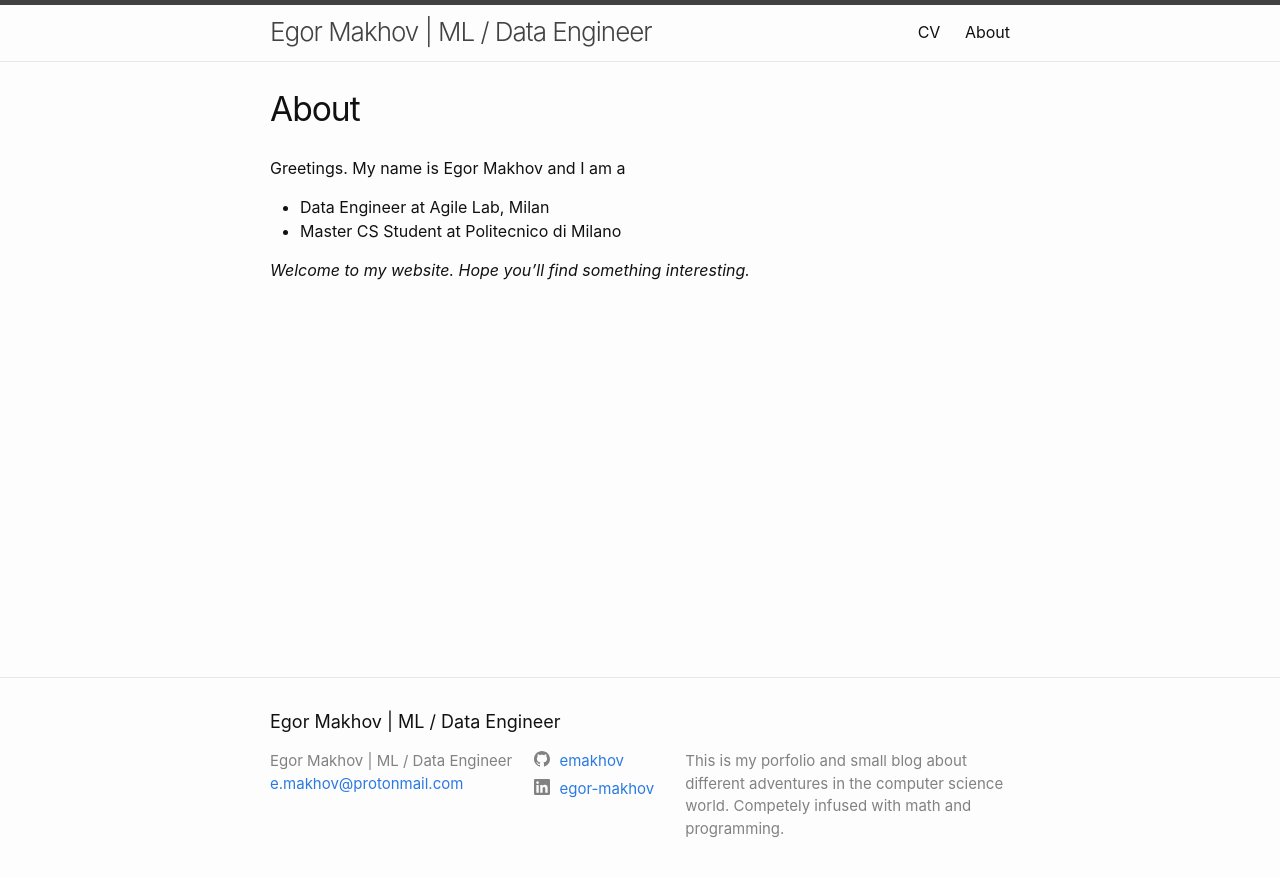
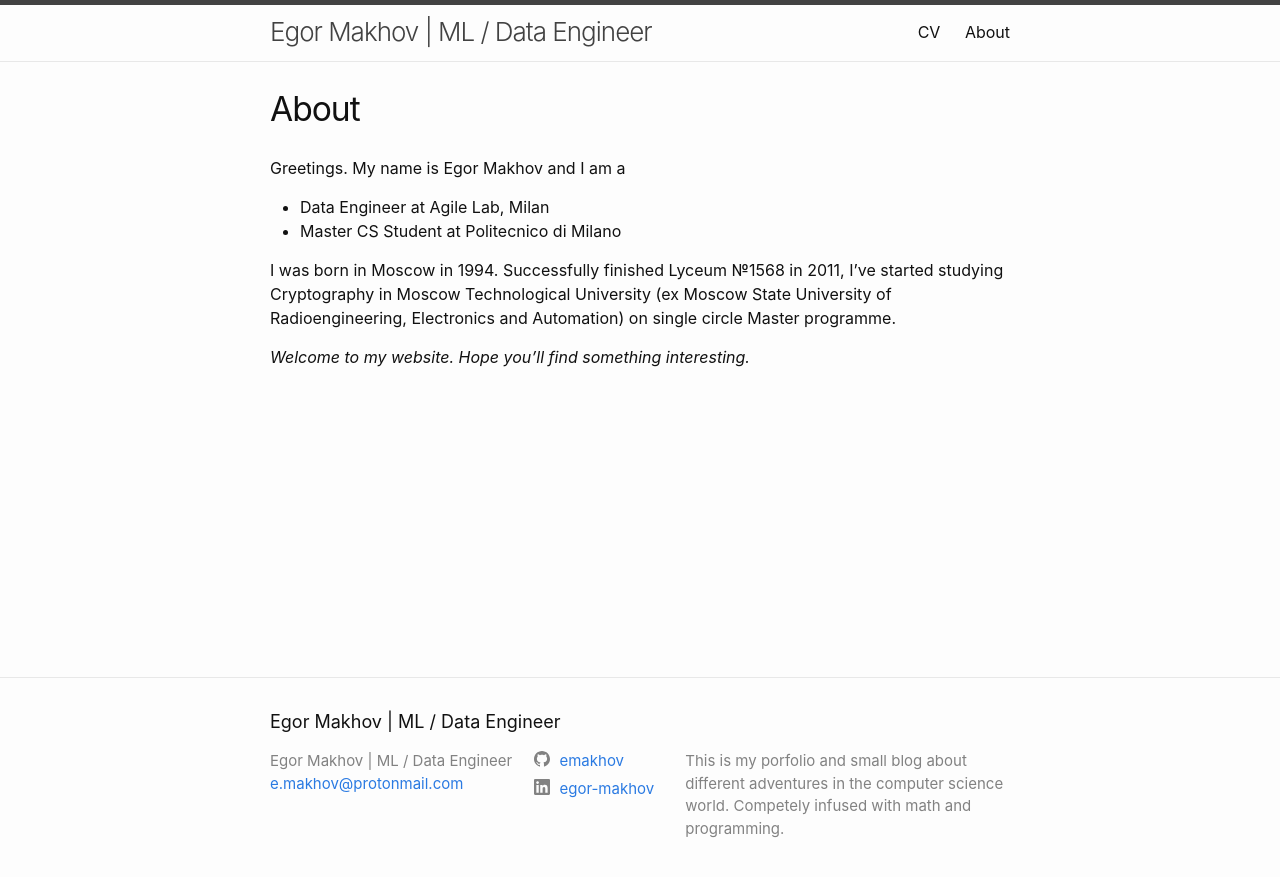
Before and after one commit to emakhov/emakhov.github.io, a Jekyll site: the page built from about.md, in a window 1280 px wide. Shown: the top 877 px of the page. Built offline with Jekyll 4.4.1, drawn with Linux system fonts in a browser that asks for light colours.

Commit message:
adds new part to jekyll, jupyter post

```diff
--- a/about.md
+++ b/about.md
@@ -9,4 +9,10 @@ Greetings. My name is Egor Makhov and I am a
 * Data Engineer at Agile Lab, Milan
 * Master CS Student at Politecnico di Milano
 
+I was born in Moscow in 1994. Successfully finished Lyceum №1568
+ in 2011, I've started studying Cryptography in Moscow Technological
+  University (ex Moscow State University of Radioengineering, Electronics
+   and Automation) on single circle Master programme.
+
+
 *Welcome to my website. Hope you'll find something interesting.*
```
